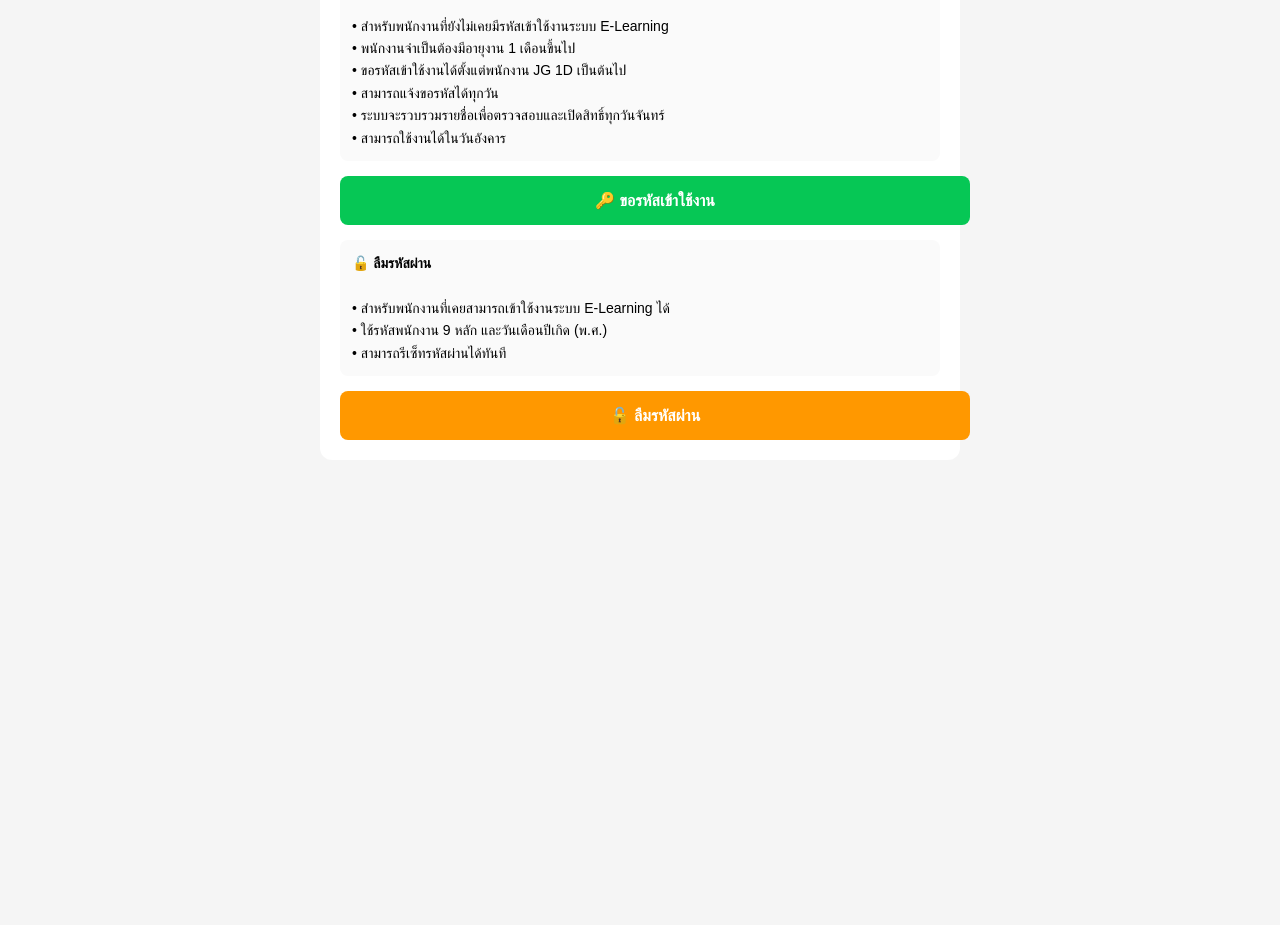
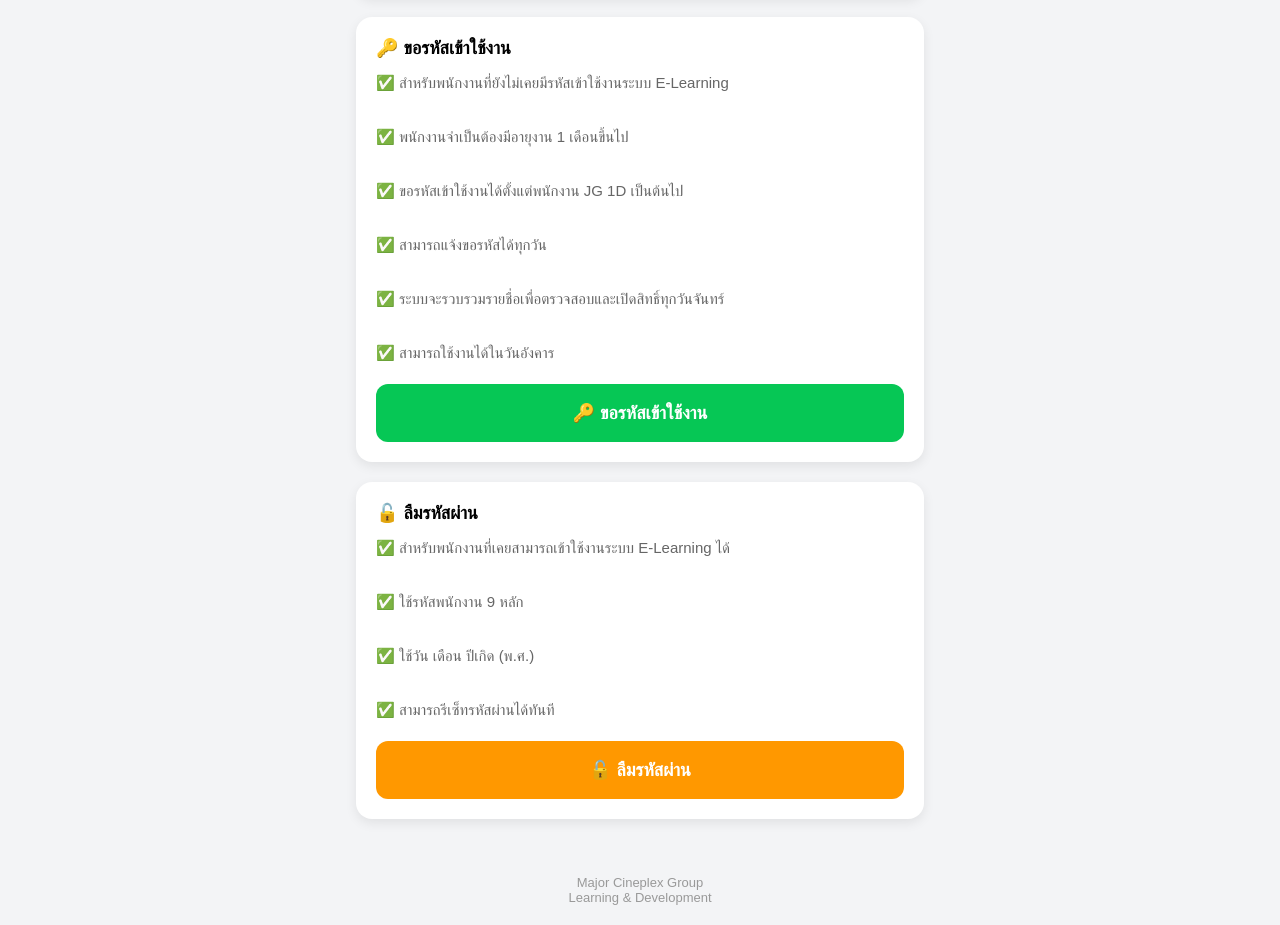
Before and after one commit to jatawat-tee/cft-register, a plain HTML site: page username-password.html in a window 1280 px wide. Shown: the part 184-1109 px from the top of the page. Before the commit the page ends 800 px from the top, so only its background shows below. Drawn offline with Linux system fonts and the light colour scheme.

Commit message:
Update username-password.html

```diff
--- a/username-password.html
+++ b/username-password.html
@@ -1,82 +1,196 @@
 <!DOCTYPE html>
 <html lang="th">
+
 <head>
-<meta charset="utf-8">
+
+<meta charset="UTF-8">
 <meta name="viewport" content="width=device-width, initial-scale=1">
 
 <title>Username / Password Request</title>
 
 <style>
 
-body{
+*{
     margin:0;
-    padding:20px;
-    background:#f5f5f5;
+    padding:0;
+    box-sizing:border-box;
     font-family:Arial,sans-serif;
 }
 
-.card{
-    background:white;
-    border-radius:12px;
-    padding:20px;
-    max-width:600px;
-    margin:auto;
+body{
+    background:#f3f4f6;
 }
 
-h2{
-    color:#06C755;
+.header{
+
+    background:#06C755;
+
+    color:white;
+
+    text-align:center;
+
+    padding:20px;
+
+    font-size:22px;
+
+    font-weight:bold;
+
+}
+
+.container{
+
+    padding:16px;
+
+    max-width:600px;
+
+    margin:auto;
+
+}
+
+.card{
+
+    background:white;
+
+    border-radius:16px;
+
+    padding:20px;
+
+    box-shadow:
+      0 4px 12px rgba(0,0,0,.08);
+
+    margin-bottom:20px;
+
+}
+
+.title{
+
+    font-size:18px;
+
+    font-weight:bold;
+
+    margin-bottom:10px;
+
+}
+
+.description{
+
+    color:#666;
+
+    line-height:1.8;
+
+    font-size:15px;
+
 }
 
 .btn{
+
     display:block;
+
     width:100%;
-    padding:15px;
+
     text-align:center;
+
     text-decoration:none;
-    border-radius:8px;
-    margin-top:15px;
+
     color:white;
+
+    padding:18px;
+
+    border-radius:12px;
+
+    margin-top:18px;
+
+    font-size:18px;
+
     font-weight:bold;
+
 }
 
 .btn-green{
+
     background:#06C755;
+
 }
 
 .btn-orange{
-    background:#ff9800;
+
+    background:#FF9800;
+
 }
 
-.note{
-    margin-top:15px;
-    background:#fafafa;
-    padding:12px;
-    border-radius:8px;
-    font-size:14px;
-    line-height:1.6;
+.footer{
+
+    text-align:center;
+
+    color:#999;
+
+    font-size:13px;
+
+    padding:20px;
+
 }
 
 </style>
+
 </head>
 
 <body>
 
+<div class="header">
+
+🎓 Cinema Functional Training
+
+</div>
+
+<div class="container">
+
 <div class="card">
 
-<h2>📍 Username / Password Request</h2>
+<div class="title">
 
-<p>กรุณาเลือกบริการที่ต้องการ</p>
+📍 Username / Password Request
 
-<div class="note">
+</div>
 
-<b>🔑 ขอรหัสเข้าใช้งาน</b><br><br>
+<div class="description">
 
-• สำหรับพนักงานที่ยังไม่เคยมีรหัสเข้าใช้งานระบบ E‑Learning<br>
-• พนักงานจำเป็นต้องมีอายุงาน 1 เดือนขึ้นไป<br>
-• ขอรหัสเข้าใช้งานได้ตั้งแต่พนักงาน JG 1D เป็นต้นไป<br>
-• สามารถแจ้งขอรหัสได้ทุกวัน<br>
-• ระบบจะรวบรวมรายชื่อเพื่อตรวจสอบและเปิดสิทธิ์ทุกวันจันทร์<br>
-• สามารถใช้งานได้ในวันอังคาร
+กรุณาเลือกบริการที่ต้องการ
+
+</div>
+
+</div>
+
+<div class="card">
+
+<div class="title">
+
+🔑 ขอรหัสเข้าใช้งาน
+
+</div>
+
+<div class="description">
+
+✅ สำหรับพนักงานที่ยังไม่เคยมีรหัสเข้าใช้งานระบบ E‑Learning
+
+<br><br>
+
+✅ พนักงานจำเป็นต้องมีอายุงาน 1 เดือนขึ้นไป
+
+<br><br>
+
+✅ ขอรหัสเข้าใช้งานได้ตั้งแต่พนักงาน JG 1D เป็นต้นไป
+
+<br><br>
+
+✅ สามารถแจ้งขอรหัสได้ทุกวัน
+
+<br><br>
+
+✅ ระบบจะรวบรวมรายชื่อเพื่อตรวจสอบและเปิดสิทธิ์ทุกวันจันทร์
+
+<br><br>
+
+✅ สามารถใช้งานได้ในวันอังคาร
 
 </div>
 
@@ -88,13 +202,31 @@ href="https://forms.cloud.microsoft/r/h16jfKUbG7">
 
 </a>
 
-<div class="note">
+</div>
 
-<b>🔓 ลืมรหัสผ่าน</b><br><br>
+<div class="card">
 
-• สำหรับพนักงานที่เคยสามารถเข้าใช้งานระบบ E‑Learning ได้<br>
-• ใช้รหัสพนักงาน 9 หลัก และวันเดือนปีเกิด (พ.ศ.)<br>
-• สามารถรีเซ็ทรหัสผ่านได้ทันที
+<div class="title">
+
+🔓 ลืมรหัสผ่าน
+
+</div>
+
+<div class="description">
+
+✅ สำหรับพนักงานที่เคยสามารถเข้าใช้งานระบบ E‑Learning ได้
+
+<br><br>
+
+✅ ใช้รหัสพนักงาน 9 หลัก
+
+<br><br>
+
+✅ ใช้วัน เดือน ปีเกิด (พ.ศ.)
+
+<br><br>
+
+✅ สามารถรีเซ็ทรหัสผ่านได้ทันที
 
 </div>
 
@@ -108,5 +240,15 @@ href="https://www.mpassion-learning.com/TH/resetpassword.aspx">
 
 </div>
 
+</div>
+
+<div class="footer">
+
+Major Cineplex Group<br>
+Learning & Development
+
+</div>
+
 </body>
+
 </html>
```
